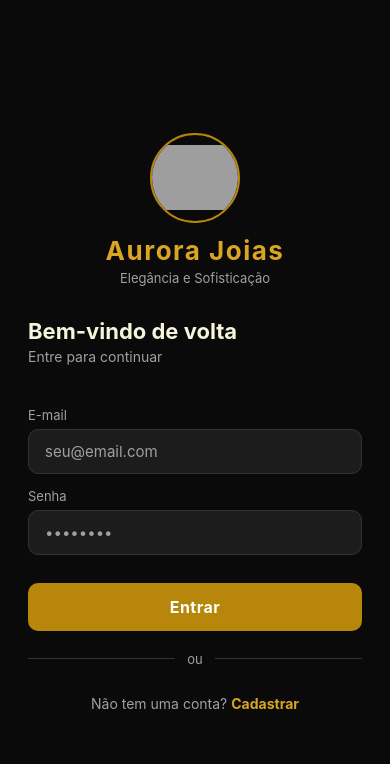
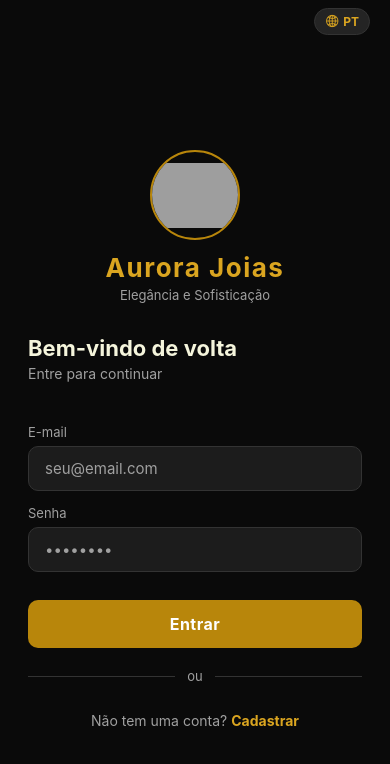
Before and after one commit to Isllanrx/aurora-jewel-app, a React Native app: screen /Products in a window 390 px wide. Shown: the top 764 px of the page. Built offline with nearby package versions, Linux system fonts and the light colour scheme; grey boxes are pictures that could not be loaded.

Commit message:
feat: add multilingual support and improve authentication error handling in Login and Register screens

```diff
--- a/navigation/DrawerContent.js
+++ b/navigation/DrawerContent.js
@@ -100,8 +100,11 @@ export default function DrawerContent(props) {
       <TouchableOpacity
         style={styles.logoutButton}
         onPress={async () => {
-          await logout();
-          navigation.navigate('Login');
+          try {
+            await logout();
+          } finally {
+            navigation.navigate('Login');
+          }
         }}
         activeOpacity={0.7}
       >
--- a/screens/LoginScreen/index.js
+++ b/screens/LoginScreen/index.js
@@ -19,9 +19,23 @@ import { Colors } from '../../lib/colors';
 
 const EMAIL_REGEX = /^[^\s@]+@[^\s@]+\.[^\s@]+$/;
 
+const LANG_CYCLE = ['pt', 'en', 'es'];
+const LANG_LABEL = { pt: 'PT', en: 'EN', es: 'ES' };
+
+function getFriendlyError(rawMessage, t) {
+  const msg = (rawMessage ?? '').toLowerCase();
+  if (msg.includes('invalid login credentials') || msg.includes('invalid credentials') || msg.includes('email not confirmed')) {
+    return t('invalidCredentials');
+  }
+  if (msg.includes('already registered') || msg.includes('already been registered') || msg.includes('user already exists')) {
+    return t('registerEmailUsed');
+  }
+  return t('genericAuthError');
+}
+
 export default function LoginScreen({ navigation }) {
   const { login } = useAuth();
-  const { t } = useLanguage();
+  const { t, language, changeLanguage } = useLanguage();
   const [loading, setLoading] = useState(false);
   const [logoError, setLogoError] = useState(false);
   const [errorMsg, setErrorMsg] = useState(null);
@@ -30,6 +44,12 @@ export default function LoginScreen({ navigation }) {
     defaultValues: { email: '', password: '' },
   });
 
+  function cycleLang() {
+    const idx = LANG_CYCLE.indexOf(language);
+    const next = LANG_CYCLE[(idx + 1) % LANG_CYCLE.length];
+    changeLanguage(next);
+  }
+
   async function onSubmit({ email, password }) {
     setErrorMsg(null);
     setLoading(true);
@@ -37,7 +57,7 @@ export default function LoginScreen({ navigation }) {
       await login(email, password);
       navigation.replace('Main');
     } catch (err) {
-      setErrorMsg(err.message);
+      setErrorMsg(getFriendlyError(err.message, t));
     } finally {
       setLoading(false);
     }
@@ -45,6 +65,11 @@ export default function LoginScreen({ navigation }) {
 
   return (
     <SafeAreaView style={styles.container}>
+      <TouchableOpacity style={styles.langBtn} onPress={cycleLang} activeOpacity={0.7}>
+        <Ionicons name="globe-outline" size={14} color={Colors.secondary} />
+        <Text style={styles.langBtnText}>{LANG_LABEL[language]}</Text>
+      </TouchableOpacity>
+
       <ScrollView contentContainerStyle={styles.scroll} keyboardShouldPersistTaps="handled">
         <View style={styles.logoWrapper}>
           {logoError ? (
--- a/screens/LoginScreen/styles.js
+++ b/screens/LoginScreen/styles.js
@@ -1,19 +1,38 @@
-import { StyleSheet } from 'react-native';
-import { Colors } from '../../lib/colors';
+import { StyleSheet } from "react-native";
+import { Colors } from "../../lib/colors";
 
 export default StyleSheet.create({
   container: {
     flex: 1,
     backgroundColor: Colors.background,
   },
+  langBtn: {
+    flexDirection: 'row',
+    alignItems: 'center',
+    alignSelf: 'flex-end',
+    marginTop: 8,
+    marginRight: 20,
+    paddingHorizontal: 10,
+    paddingVertical: 5,
+    borderRadius: 14,
+    borderWidth: 1,
+    borderColor: Colors.border,
+    backgroundColor: Colors.card,
+  },
+  langBtnText: {
+    color: Colors.secondary,
+    fontSize: 12,
+    fontWeight: 'bold',
+    marginLeft: 4,
+  },
   scroll: {
     flexGrow: 1,
-    justifyContent: 'center',
+    justifyContent: "center",
     paddingHorizontal: 28,
     paddingVertical: 40,
   },
   logoWrapper: {
-    alignItems: 'center',
+    alignItems: "center",
     marginBottom: 32,
   },
   logo: {
@@ -25,7 +44,7 @@ export default StyleSheet.create({
   },
   brandName: {
     fontSize: 26,
-    fontWeight: 'bold',
+    fontWeight: "bold",
     color: Colors.secondary,
     marginTop: 12,
     letterSpacing: 1.5,
@@ -37,7 +56,7 @@ export default StyleSheet.create({
   },
   title: {
     fontSize: 22,
-    fontWeight: 'bold',
+    fontWeight: "bold",
     color: Colors.text,
     marginBottom: 4,
   },
@@ -74,7 +93,7 @@ export default StyleSheet.create({
     backgroundColor: Colors.primary,
     borderRadius: 10,
     paddingVertical: 14,
-    alignItems: 'center',
+    alignItems: "center",
     marginTop: 28,
   },
   buttonDisabled: {
@@ -83,12 +102,12 @@ export default StyleSheet.create({
   buttonText: {
     color: Colors.white,
     fontSize: 16,
-    fontWeight: 'bold',
+    fontWeight: "bold",
     letterSpacing: 0.5,
   },
   dividerRow: {
-    flexDirection: 'row',
-    alignItems: 'center',
+    flexDirection: "row",
+    alignItems: "center",
     marginVertical: 20,
   },
   dividerLine: {
@@ -102,8 +121,8 @@ export default StyleSheet.create({
     fontSize: 13,
   },
   registerRow: {
-    flexDirection: 'row',
-    justifyContent: 'center',
+    flexDirection: "row",
+    justifyContent: "center",
     marginTop: 8,
   },
   registerText: {
@@ -113,12 +132,12 @@ export default StyleSheet.create({
   registerLink: {
     color: Colors.secondary,
     fontSize: 14,
-    fontWeight: 'bold',
+    fontWeight: "bold",
     marginLeft: 4,
   },
   banner: {
-    flexDirection: 'row',
-    alignItems: 'center',
+    flexDirection: "row",
+    alignItems: "center",
     borderRadius: 10,
     paddingHorizontal: 14,
     paddingVertical: 12,
--- a/screens/ProductsScreen/styles.js
+++ b/screens/ProductsScreen/styles.js
@@ -1,4 +1,4 @@
-import { StyleSheet } from 'react-native';
+import { StyleSheet, Platform } from 'react-native';
 import { Colors } from '../../lib/colors';
 
 export default StyleSheet.create({
@@ -14,40 +14,41 @@ export default StyleSheet.create({
     paddingVertical: 12,
     backgroundColor: Colors.surface,
   },
-  hamburgerIcon: {
-    fontSize: 22,
-    color: Colors.text,
-  },
   headerTitle: {
     fontSize: 18,
     fontWeight: 'bold',
     color: Colors.secondary,
   },
-  cartIcon: {
-    fontSize: 22,
-  },
   filterRow: {
     paddingHorizontal: 16,
-    paddingVertical: 10,
+    paddingTop: 10,
+    paddingBottom: 6,
     backgroundColor: Colors.surface,
     borderBottomWidth: 1,
     borderBottomColor: Colors.border,
   },
   filterLabel: {
-    color: Colors.textMuted,
+    color: Colors.secondary,
     fontSize: 12,
-    marginBottom: 4,
+    fontWeight: '600',
+    letterSpacing: 0.4,
+    marginBottom: 6,
   },
   pickerWrapper: {
     backgroundColor: Colors.card,
     borderRadius: 8,
     borderWidth: 1,
-    borderColor: Colors.border,
-    overflow: 'hidden',
+    borderColor: Colors.primary,
   },
   picker: {
     color: Colors.text,
-    height: 44,
+    height: 48,
+    backgroundColor: Platform.OS === 'android' ? Colors.card : 'transparent',
+  },
+  pickerItem: {
+    backgroundColor: Colors.card,
+    color: Colors.text,
+    fontSize: 14,
   },
   listContent: {
     padding: 12,
@@ -63,6 +64,7 @@ export default StyleSheet.create({
     flex: 1,
     justifyContent: 'center',
     alignItems: 'center',
+    backgroundColor: Colors.background,
   },
   row: {
     justifyContent: 'space-between',
--- a/screens/RegisterScreen/index.js
+++ b/screens/RegisterScreen/index.js
@@ -16,6 +16,20 @@ import styles from './styles';
 import { Colors } from '../../lib/colors';
 
 const EMAIL_REGEX = /^[^\s@]+@[^\s@]+\.[^\s@]+$/;
+
+const LANG_CYCLE = ['pt', 'en', 'es'];
+const LANG_LABEL = { pt: 'PT', en: 'EN', es: 'ES' };
+
+function getFriendlyError(rawMessage, t) {
+  const msg = (rawMessage ?? '').toLowerCase();
+  if (msg.includes('already registered') || msg.includes('already been registered') || msg.includes('user already exists')) {
+    return t('registerEmailUsed');
+  }
+  if (msg.includes('invalid') || msg.includes('weak password')) {
+    return t('genericAuthError');
+  }
+  return t('genericAuthError');
+}
 
 function validatePhone(value) {
   const digits = value.replace(/\D/g, '');
@@ -56,7 +70,7 @@ function Field({ control, errors, name, label, placeholder, keyboardType, secure
 
 export default function RegisterScreen({ navigation }) {
   const { register } = useAuth();
-  const { t } = useLanguage();
+  const { t, language, changeLanguage } = useLanguage();
   const [loading, setLoading] = useState(false);
   const [feedback, setFeedback] = useState(null);
 
@@ -71,6 +85,12 @@ export default function RegisterScreen({ navigation }) {
 
   const passwordValue = watch('password');
 
+  function cycleLang() {
+    const idx = LANG_CYCLE.indexOf(language);
+    const next = LANG_CYCLE[(idx + 1) % LANG_CYCLE.length];
+    changeLanguage(next);
+  }
+
   async function onSubmit({ email, password, name, phone }) {
     setFeedback(null);
     setLoading(true);
@@ -79,7 +99,7 @@ export default function RegisterScreen({ navigation }) {
       setFeedback({ type: 'success', text: 'Conta criada! Verifique seu e-mail para confirmar.' });
       setTimeout(() => navigation.navigate('Login'), 2500);
     } catch (err) {
-      setFeedback({ type: 'error', text: err.message });
+      setFeedback({ type: 'error', text: getFriendlyError(err.message, t) });
     } finally {
       setLoading(false);
     }
@@ -88,10 +108,16 @@ export default function RegisterScreen({ navigation }) {
   return (
     <SafeAreaView style={styles.container}>
       <ScrollView contentContainerStyle={styles.scroll} keyboardShouldPersistTaps="handled">
-        <TouchableOpacity style={styles.backButton} onPress={() => navigation.goBack()}>
-          <Ionicons name="arrow-back" size={20} color={Colors.secondary} />
-          <Text style={styles.backText}>{t('back')}</Text>
-        </TouchableOpacity>
+        <View style={styles.topRow}>
+          <TouchableOpacity style={styles.backButton} onPress={() => navigation.goBack()}>
+            <Ionicons name="arrow-back" size={20} color={Colors.secondary} />
+            <Text style={styles.backText}>{t('back')}</Text>
+          </TouchableOpacity>
+          <TouchableOpacity style={styles.langBtn} onPress={cycleLang} activeOpacity={0.7}>
+            <Ionicons name="globe-outline" size={14} color={Colors.secondary} />
+            <Text style={styles.langBtnText}>{LANG_LABEL[language]}</Text>
+          </TouchableOpacity>
+        </View>
 
         <Text style={styles.title}>{t('registerTitle')}</Text>
         <Text style={styles.subtitle}>{t('registerSubtitle')}</Text>
--- a/screens/RegisterScreen/styles.js
+++ b/screens/RegisterScreen/styles.js
@@ -11,14 +11,35 @@ export default StyleSheet.create({
     paddingHorizontal: 28,
     paddingVertical: 32,
   },
+  topRow: {
+    flexDirection: 'row',
+    alignItems: 'center',
+    justifyContent: 'space-between',
+    marginBottom: 24,
+  },
   backButton: {
     flexDirection: 'row',
     alignItems: 'center',
-    marginBottom: 24,
   },
   backText: {
     color: Colors.secondary,
     fontSize: 14,
+    marginLeft: 4,
+  },
+  langBtn: {
+    flexDirection: 'row',
+    alignItems: 'center',
+    paddingHorizontal: 10,
+    paddingVertical: 5,
+    borderRadius: 14,
+    borderWidth: 1,
+    borderColor: Colors.border,
+    backgroundColor: Colors.card,
+  },
+  langBtnText: {
+    color: Colors.secondary,
+    fontSize: 12,
+    fontWeight: 'bold',
     marginLeft: 4,
   },
   title: {
```
Also changed, not shown: screens/ProductsScreen/index.js (+30 -5 lines), lib/i18n.js.
